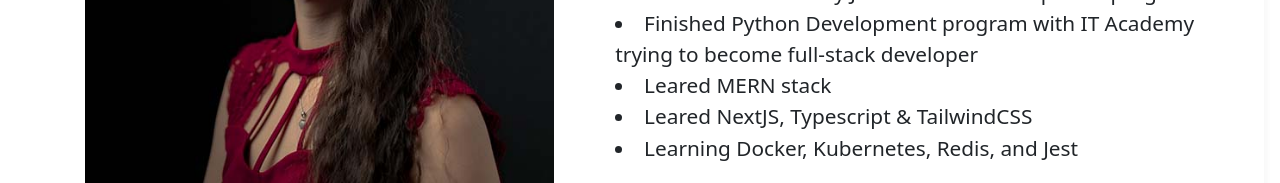
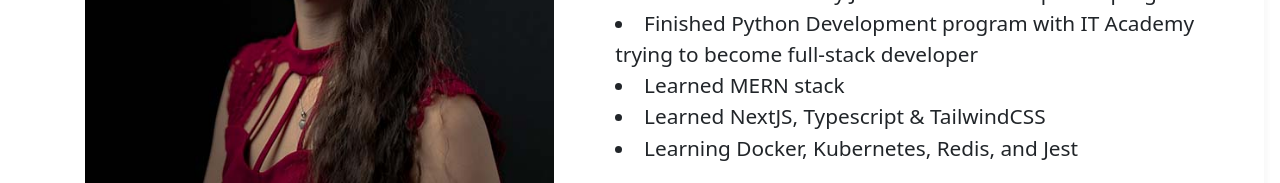
Before and after one commit to SemmyK/portfolio2023, a React (Create React App) app: page / in a window 1280 px wide. Shown: the part 576-759 px from the top of the page. Built offline with nearby package versions, Linux system fonts and the light colour scheme; no server answers; the database is empty.

Commit message:
Update HomeAbout.jsx

```diff
--- a/src/components/HomeAbout.jsx
+++ b/src/components/HomeAbout.jsx
@@ -38,8 +38,8 @@ export default function HomeAbout() {
 								Finished Python Development program with IT Academy trying to
 								become full-stack developer
 							</li>
-							<li>Leared MERN stack</li>
-							<li>Leared NextJS, Typescript & TailwindCSS</li>
+							<li>Learned MERN stack</li>
+							<li>Learned NextJS, Typescript & TailwindCSS</li>
 							<li>Learning Docker, Kubernetes, Redis, and Jest</li>
 						</Card.Text>
 						<Link
```
